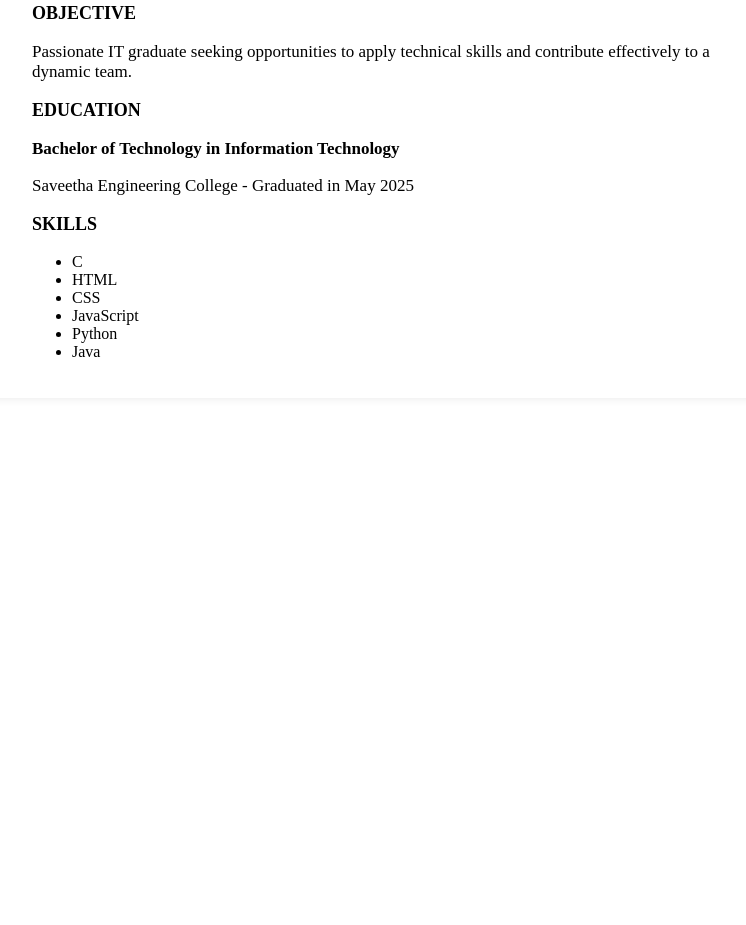
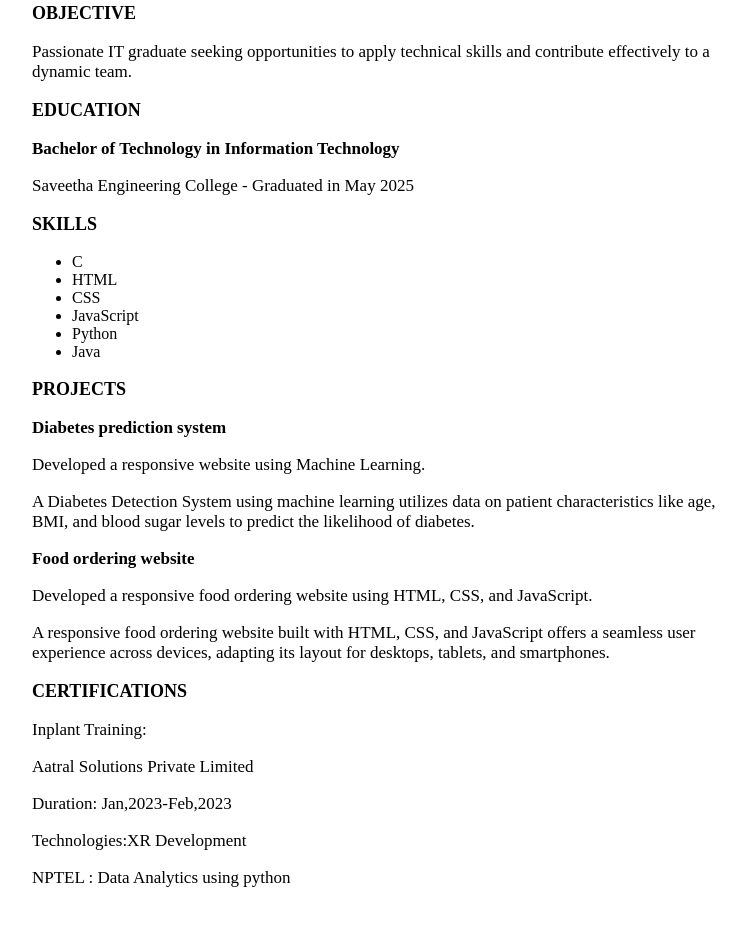
Before and after one commit to ieswaris/resume-final, a plain HTML site: page index.html in a window 1280 px wide. Shown: the part 289-1214 px from the top of the page, without its empty margins (258-1004 px from the left). Before the commit the page ends 800 px from the top, so only its background shows below. Drawn offline with Linux system fonts and the light colour scheme.

Commit message:
third commit

```diff
--- a/index.html
+++ b/index.html
@@ -32,5 +32,20 @@
                     <li>Python</li>
                     <li>Java</li>
                 </ul></p>
+                <p class="obj">PROJECTS</p>
+            <p><b>Diabetes prediction system</b></p>
+            <p>Developed a responsive website using Machine Learning.</p>
+            <p>A Diabetes Detection System using machine learning utilizes data on patient characteristics like age, BMI, and blood sugar levels to predict the likelihood of diabetes. </p>
+            <p><b>Food ordering website</b></p>
+            <p>Developed a responsive food ordering website using HTML, CSS, and JavaScript.</p>
+            <p>A responsive food ordering website built with HTML, CSS, and JavaScript offers a seamless user experience across devices, adapting its layout for desktops, tablets, and smartphones.</p>
+            <p class="obj">CERTIFICATIONS</p>
+            <p>Inplant Training:</p>
+            <p>Aatral Solutions Private Limited</p>
+            <p>Duration: Jan,2023-Feb,2023</p>
+            <p>Technologies:XR Development</p>
+            <p>NPTEL : Data Analytics using python</p>
+        </div>
+    </div>
 
 </body>
```
